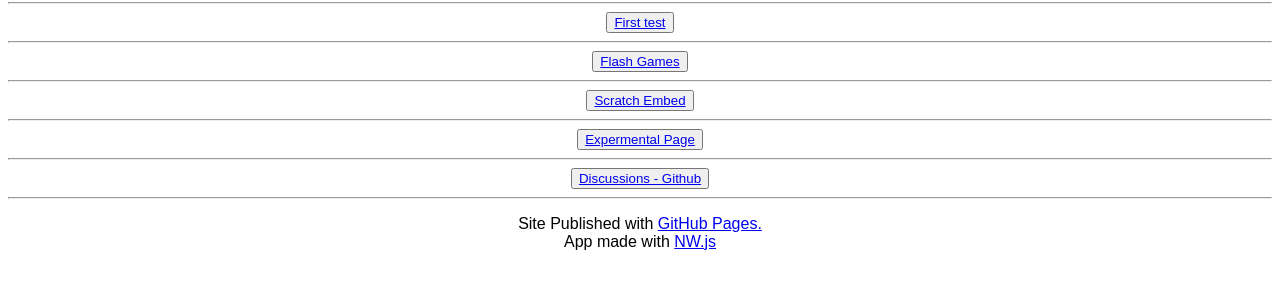
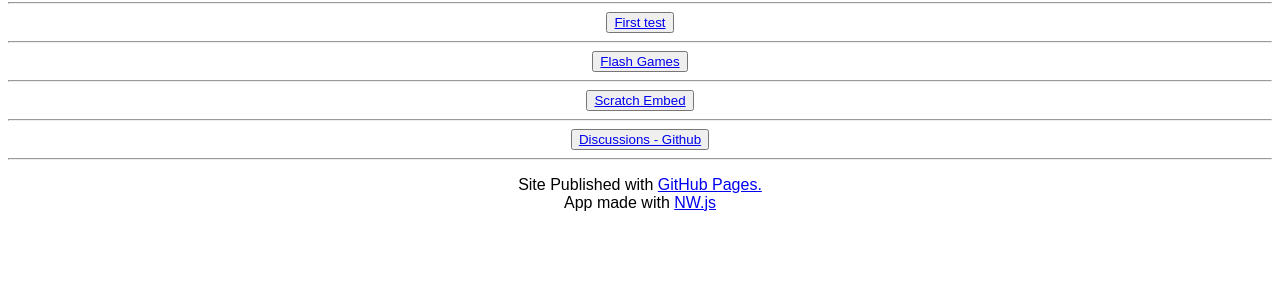
Before and after one commit to Cbr-s-Coding-Playground/desktop, a plain HTML site: page index.html in a window 1280 px wide. Shown: the part 78-366 px from the top of the page. Drawn offline with Linux system fonts and the light colour scheme.

Commit message:
Update index.html

```diff
--- a/index.html
+++ b/index.html
@@ -21,10 +21,6 @@
 </button>
 <hr>
 <button>
-  <a href="BetaExpermental/index.html" target="_self">Expermental Page</a>
-</button>
-<hr>
-<button>
 <a href="https://github.com/Cbr-s-Coding-Playground/Cbr-s-Coding-Playground.github.io/discussions" target="_blank">Discussions - Github</a>
 </button>
 </center>
```
